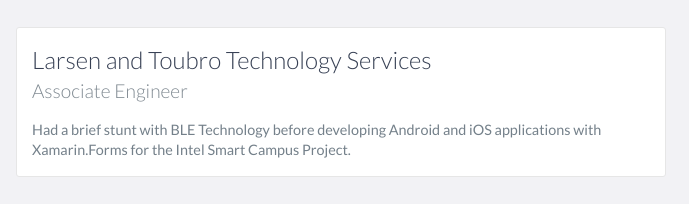
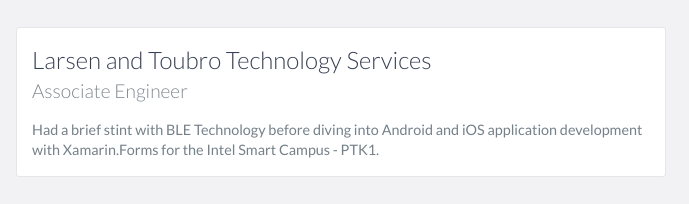
Before and after one commit to Druffl3/druffl3.github.io, a website: page index.html in a window 1280 px wide. Shown: the part 1631-1835 px from the top of the page, 474-1163 px from the left. Drawn offline with nearby package versions, Linux system fonts and the light colour scheme.

Commit message:
updated index

```diff
--- a/index.html
+++ b/index.html
@@ -114,7 +114,7 @@
                 <h3>Larsen and Toubro Technology Services</h3>
                 <h4>Associate Engineer</h4>
                 <p>
-                  Had a brief stunt with BLE Technology before developing Android and iOS applications with Xamarin.Forms for the Intel Smart Campus Project.
+                  Had a brief stint with BLE Technology before diving into Android and iOS application development with Xamarin.Forms for the Intel Smart Campus - PTK1.
                 </p>
             </div>
 
```
